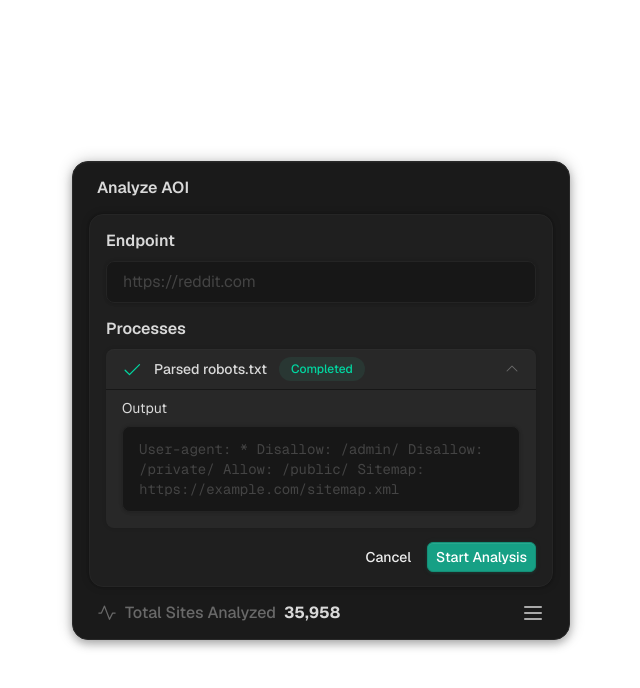
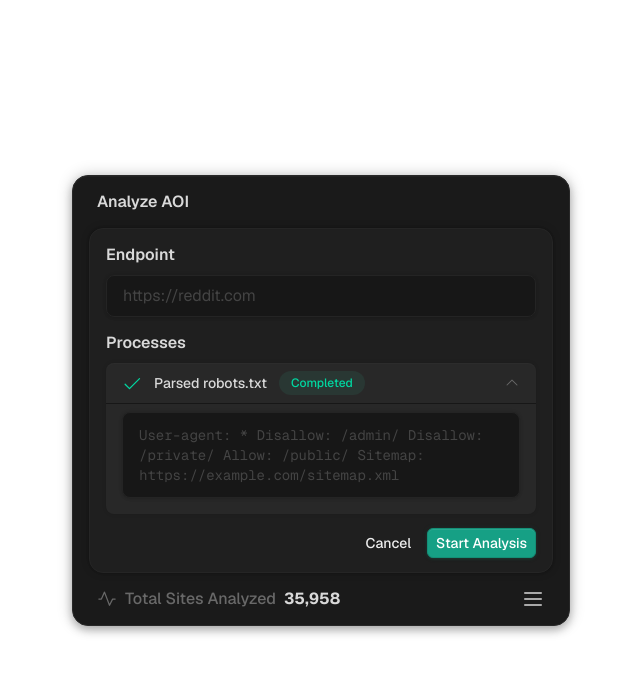
Before and after one commit to deeepsig/aio-tool, a Next.js app: page / in a window 1280 px wide. Both pictures are taken after a click on the element 640 px from the left and 438 px from the top of the page. Shown: the top 688 px of the page, without its empty margins (319-959 px from the left). Built offline with nearby package versions, Linux system fonts and the light colour scheme.

Commit message:
cleaned up collapsible content logic

```diff
--- /dev/null
+++ b/src/components/process/collapsible-content.tsx
@@ -0,0 +1,33 @@
+import React from 'react';
+
+interface CollapsibleContentProps {
+  isExpanded: boolean;
+  content: string;
+  title?: string;
+  className?: string;
+}
+
+export default function CollapsibleContent({
+  isExpanded,
+  content,
+  title,
+  className = '',
+}: CollapsibleContentProps) {
+  return (
+    <div
+      className={`overflow-hidden transition-all duration-300 ease-in-out ${
+        isExpanded ? 'max-h-[500px] opacity-100' : 'max-h-0 opacity-0'
+      } ${className}`}
+    >
+      <div
+        className="px-4 pb-4 pt-2 space-y-2"
+        style={{ borderTop: '1px solid #171717' }}
+      >
+        {title && (
+          <h4 className="font-regular text-sm text-[#D9D9D9]">{title}</h4>
+        )}
+        <div className="content-display text-sm font-mono">{content}</div>
+      </div>
+    </div>
+  );
+}
--- a/src/components/process/collapsible-process-card.tsx
+++ b/src/components/process/collapsible-process-card.tsx
@@ -1,6 +1,7 @@
 import React, { useState } from 'react';
 import IconCaretDown from '../ui/icons/icon-caret-down';
 import StatusBadge from '../ui/status/status-badge';
+import CollapsibleContent from './collapsible-content';
 
 interface CollapsibleProcessCardProps {
   status: 'processing' | 'completed' | 'error';
@@ -8,7 +9,8 @@ interface CollapsibleProcessCardProps {
   icon: React.ReactNode;
   className?: string;
   defaultExpanded?: boolean;
-  content: string;
+  content?: string;
+  title?: string;
 }
 
 export default function CollapsibleProcessCard({
@@ -17,33 +19,21 @@ export default function CollapsibleProcessCard({
   icon,
   className = '',
   defaultExpanded = false,
-  content,
+  content = 'Processing tool call...',
+  title,
 }: CollapsibleProcessCardProps) {
   const [isExpanded, setIsExpanded] = useState(defaultExpanded);
 
   const toggleExpanded = () => {
-    if (hasContent) {
     setIsExpanded(!isExpanded);
-    }
   };
 
-  const renderContent = () => {
-    return <div className="content-display text-sm font-mono">{content}</div>;
-  };
-
-  // Don't render collapsible section if no content
-  const hasContent = content && content.length > 0;
-
   return (
-    <div
-      className={`process-card-glow w-full ${!hasContent ? 'no-hover' : ''} ${className}`}
-    >
+    <div className={`process-card-glow w-full ${className}`}>
       {/* Main card */}
       <div
-        className={`flex w-full items-center justify-between px-4 py-2 ${
-          hasContent ? 'cursor-pointer' : 'cursor-default'
-        }`}
-        onClick={hasContent ? toggleExpanded : undefined}
+        className="flex w-full items-center justify-between px-4 py-2 cursor-pointer"
+        onClick={toggleExpanded}
       >
         <div className="flex items-center gap-3">
           {icon}
@@ -51,7 +41,6 @@ export default function CollapsibleProcessCard({
           <StatusBadge status={status} />
         </div>
 
-        {hasContent && (
         <div className="flex items-center">
           <button className="flex items-center justify-center">
             <IconCaretDown
@@ -62,25 +51,14 @@ export default function CollapsibleProcessCard({
             />
           </button>
         </div>
-        )}
       </div>
 
-      {/* Collapsible content */}
-      {hasContent && (
-        <div
-          className={`overflow-hidden transition-all duration-300 ease-in-out ${
-            isExpanded ? 'max-h-[500px] opacity-100' : 'max-h-0 opacity-0'
-          }`}
-        >
-          <div
-            className="px-4 pb-4 pt-2 space-y-2"
-            style={{ borderTop: '1px solid #171717' }}
-          >
-            <h4 className="font-regular text-sm text-[#D9D9D9]">Output</h4>
-            {renderContent()}
-          </div>
-        </div>
-      )}
+      {/* Collapsible content - always present */}
+      <CollapsibleContent
+        isExpanded={isExpanded}
+        content={content}
+        title={title}
+      />
     </div>
   );
 }
```
Lines whose indentation alone changed are shown as unchanged.
